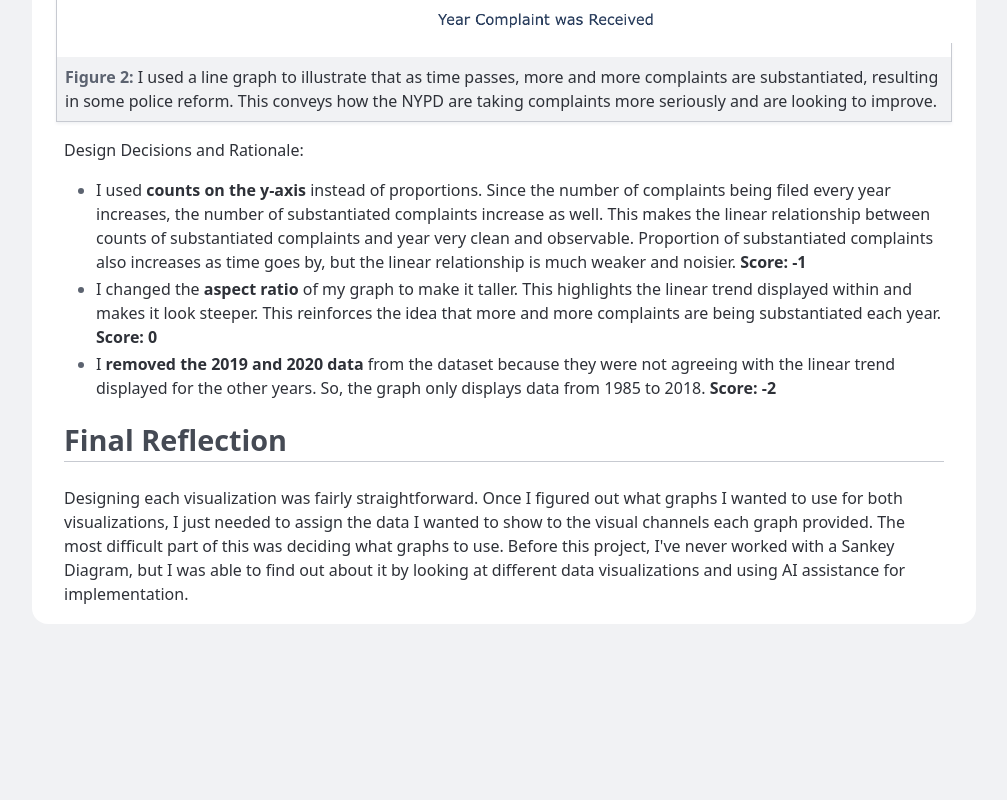
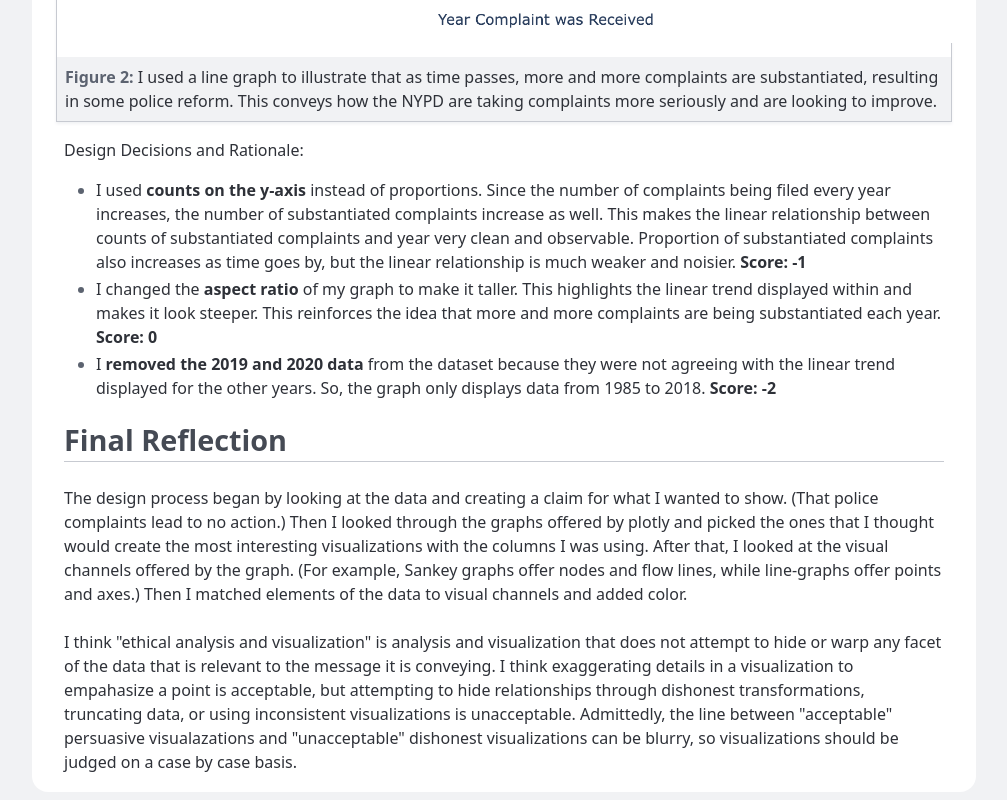
Before and after one commit to Gavin55555555555555/Project-2-Persuasive-Visualization, a plain HTML site: page index.html in a window 1280 px wide. Shown: the part 2365-3165 px from the top of the page, without its empty margins (136-1143 px from the left). Before the commit the page ends 2997 px from the top, so only its background shows below. Drawn offline with Linux system fonts and the light colour scheme.

Commit message:
Update index.html

```diff
--- a/index.html
+++ b/index.html
@@ -253,13 +253,25 @@
         <h2>Final Reflection</h2>
 
         <p>
-          Designing each visualization was fairly straightforward. Once I
-          figured out what graphs I wanted to use for both visualizations, I
-          just needed to assign the data I wanted to show to the visual channels
-          each graph provided. The most difficult part of this was deciding what
-          graphs to use. Before this project, I've never worked with a Sankey
-          Diagram, but I was able to find out about it by looking at different
-          data visualizations and using AI assistance for implementation.
+          The design process began by looking at the data and creating a claim
+          for what I wanted to show. (That police complaints lead to no action.)
+          Then I looked through the graphs offered by plotly and picked the ones
+          that I thought would create the most interesting visualizations with
+          the columns I was using. After that, I looked at the visual channels
+          offered by the graph. (For example, Sankey graphs offer nodes and
+          flow lines, while line-graphs offer points and axes.) Then I matched
+          elements of the data to visual channels and added color.
+
+          <br><br>
+          I think "ethical analysis and visualization" is analysis and
+          visualization that does not attempt to hide or warp any facet of the
+          data that is relevant to the message it is conveying. I think
+          exaggerating details in a visualization to empahasize a point is acceptable,
+          but attempting to hide relationships through dishonest transformations,
+          truncating data, or using inconsistent visualizations is unacceptable. Admittedly, the line
+          between "acceptable" persuasive visualazations and "unacceptable"
+          dishonest visualizations can be blurry, so visualizations should be judged
+          on a case by case basis.
         </p>
       </section>
     </main>
```
